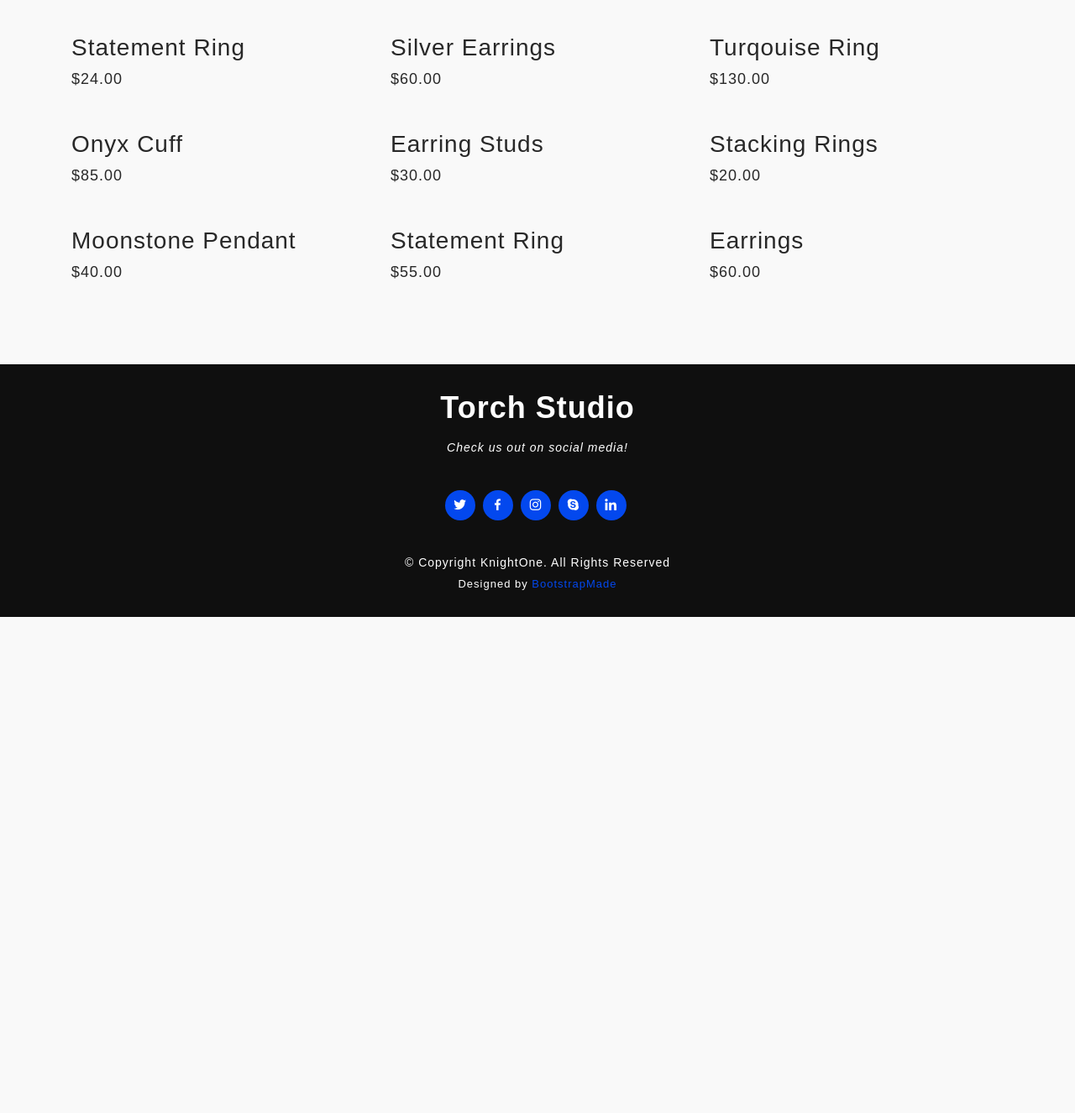
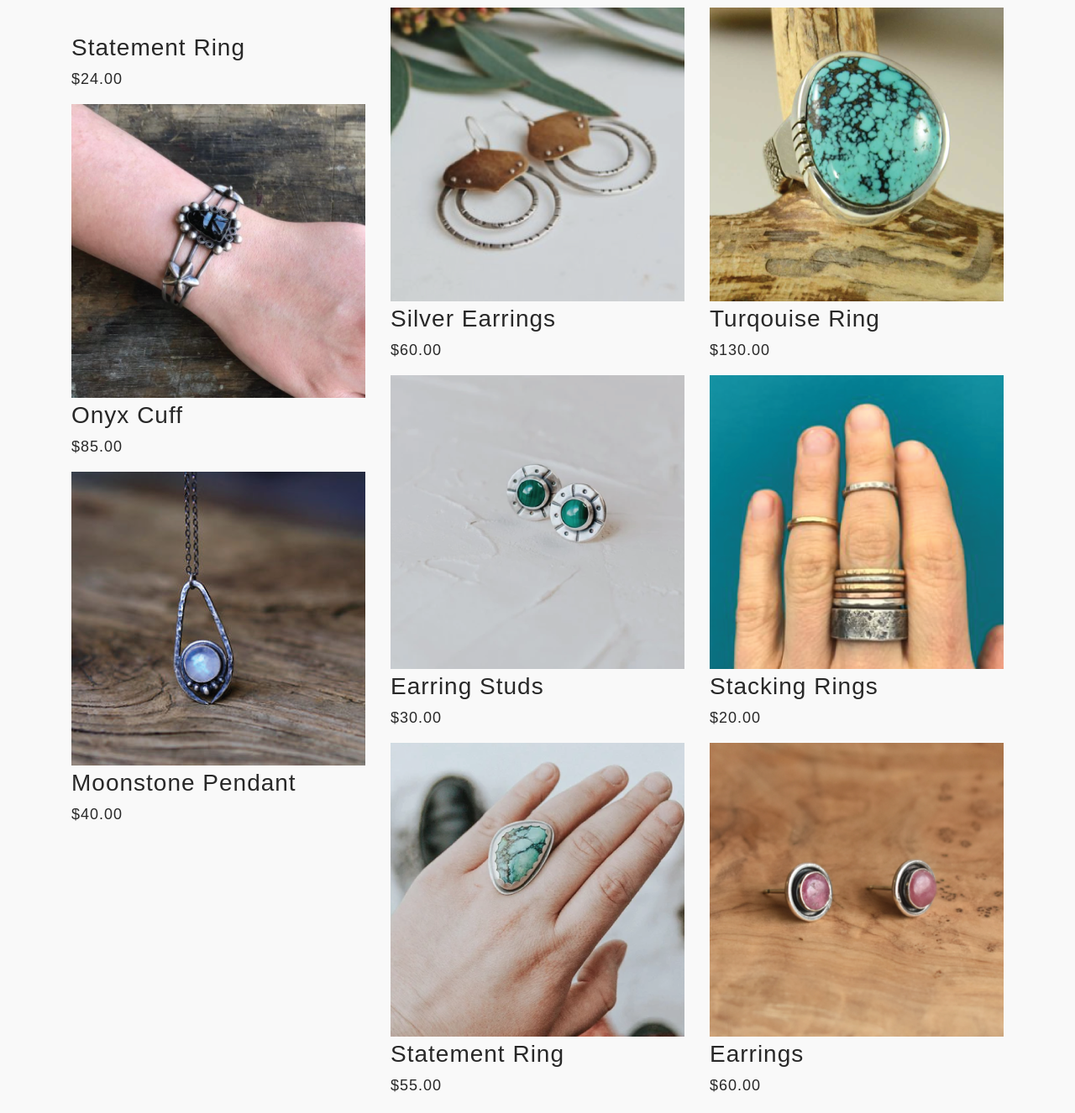
Before and after one commit to taraannbrooks/TorchStudio-Shop, a plain HTML site: page portfolio-details.html in a window 1280 px wide. Shown: the part 1000-2326 px from the top of the page at 84% size. Before the commit the page ends 1735 px from the top, so only its background shows below. Drawn offline with Linux system fonts and the light colour scheme.

Commit message:
Update portfolio-details.html

```diff
--- a/portfolio-details.html
+++ b/portfolio-details.html
@@ -105,7 +105,7 @@
             </div>
 
             <div class="col-lg-4 col-md-6 portfolio-item filter-app">
-              <img src="assets/img/WorkshopsTools.png" class="img-fluid" alt="">
+              <img src="assets/img/Shopearrings.png" class="img-fluid" alt="">
               <h3>Silver Earrings</h3>
               <p>$60.00</p>
               <!-- <div class="portfolio-info"> -->
@@ -117,7 +117,7 @@
             </div>
 
             <div class="col-lg-4 col-md-6 portfolio-item filter-web">
-              <img src="assets/img/WorkshopsRingIntro.png" class="img-fluid" alt="">
+              <img src="assets/img/ShopTring.png" class="img-fluid" alt="">
               <h3>Turqouise Ring</h3>
               <p>$130.00</p>
               <!-- <div class="portfolio-info"> -->
@@ -128,7 +128,7 @@
               <!-- </div> -->
             </div>
             <div class="col-lg-4 col-md-6 portfolio-item filter-app">
-              <img src="assets/img/WorkshopsRings.png" class="img-fluid" alt="">
+              <img src="assets/img/ShopOnyx.png" class="img-fluid" alt="">
               <h3>Onyx Cuff</h3>
               <p>$85.00</p>
               <!-- <div class="portfolio-info"> -->
@@ -139,7 +139,7 @@
               <!-- </div> -->
             </div>
             <div class="col-lg-4 col-md-6 portfolio-item filter-card">
-              <img src="assets/img/WorkshopEarrings.png" class="img-fluid" alt="">
+              <img src="assets/img/Shopstuds.png" class="img-fluid" alt="">
               <h3>Earring Studs</h3>
               <p>$30.00</p>
               <!-- <div class="portfolio-info"> -->
@@ -150,7 +150,7 @@
               <!-- </div> -->
             </div>
             <div class="col-lg-4 col-md-6 portfolio-item filter-web">
-              <img src="assets/img/WorkshopsPendant.png" class="img-fluid" alt="">
+              <img src="assets/img/Shopstacking.png" class="img-fluid" alt="">
               <h3>Stacking Rings</h3>
               <p>$20.00</p>
               <!-- <div class="portfolio-info"> -->
@@ -161,7 +161,7 @@
               <!-- </div> -->
             </div>
             <div class="col-lg-4 col-md-6 portfolio-item filter-app">
-              <img src="assets/img/WorkshopsStoneSetting.png" class="img-fluid" alt="">
+              <img src="assets/img/Shoppendant.png" class="img-fluid" alt="">
               <h3>Moonstone Pendant</h3>
               <p>$40.00</p>
               <!-- <div class="portfolio-info"> -->
@@ -172,7 +172,7 @@
               <!-- </div> -->
             </div>
             <div class="col-lg-4 col-md-6 portfolio-item filter-card">
-              <img src="assets/img/WorkshopsGirlHammer.png" class="img-fluid" alt="">
+              <img src="assets/img/Shopring2.png" class="img-fluid" alt="">
               <h3>Statement Ring</h3>
               <p>$55.00</p>
               <!-- <div class="portfolio-info"> -->
@@ -183,7 +183,7 @@
               <!-- </div> -->
             </div>
             <div class="col-lg-4 col-md-6 portfolio-item filter-card">
-              <img src="assets/img/WorkshopsHammer.png" class="img-fluid" alt="">
+              <img src="assets/img/Shopstuds2.png" class="img-fluid" alt="">
               <h3>Earrings</h3>
               <p>$60.00</p>
               <!-- <div class="portfolio-info"> -->
```
